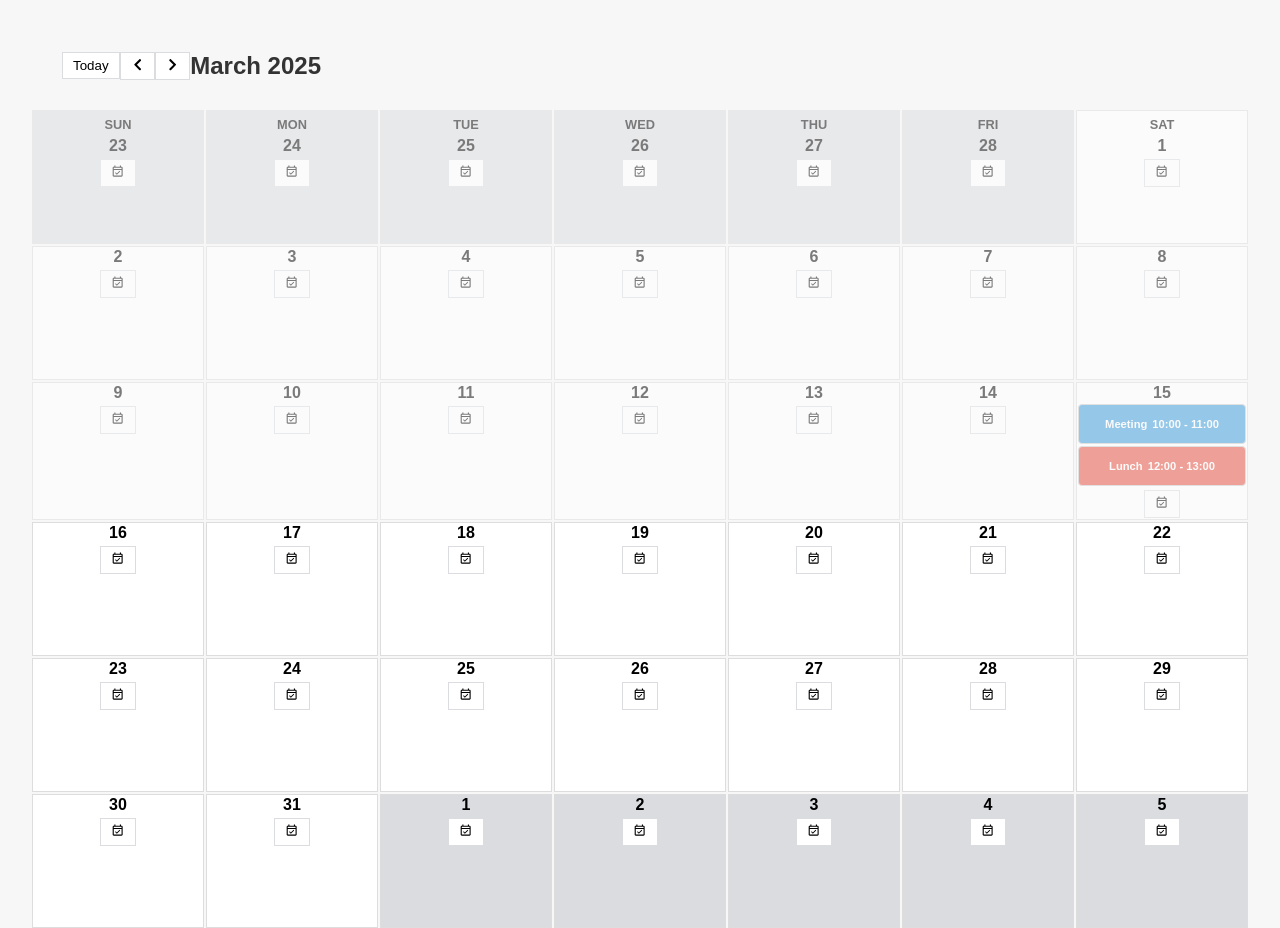
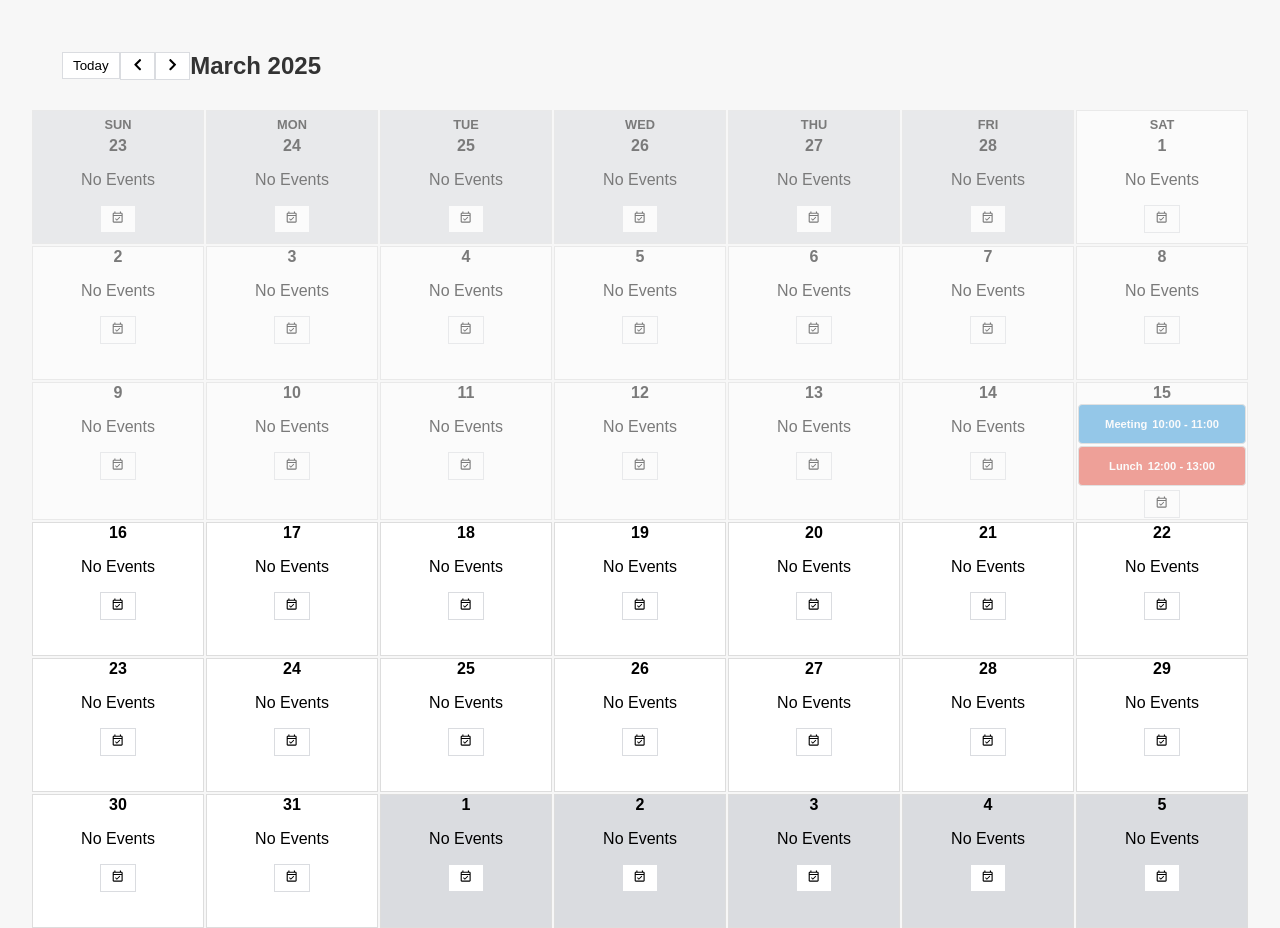
Before and after one commit to SantiagoYanezFerreiro/google-calendar-clone, a React (Vite) app: page / in a window 1280 px wide. Built offline with nearby package versions, Linux system fonts and the light colour scheme.

Commit message:
fixed console errors and warnings

```diff
--- a/src/components/Calendar.tsx
+++ b/src/components/Calendar.tsx
@@ -114,7 +114,7 @@ const Calendar: React.FC<CalendarProps> = ({ events, onEventClick }) => {
 
           const eventsForDay = getEventsForDay(day);
           const visibleEvents = eventsForDay.slice(0, MAX_VISIBLE_EVENTS);
-          const overflowEvents = eventsForDay.slice(MAX_VISIBLE_EVENTS);
+          const dayOverflowEvents = eventsForDay.slice(MAX_VISIBLE_EVENTS);
 
           return (
             <div key={index} className={dayClass}>
@@ -124,15 +124,19 @@ const Calendar: React.FC<CalendarProps> = ({ events, onEventClick }) => {
                 </div>
               )}
               <span className="day-number">{format(day, "d")}</span>
-              {visibleEvents.map((event, idx) => (
-                <Event key={idx} event={event} onClick={onEventClick} />
-              ))}
+              {eventsForDay && eventsForDay.length > 0 ? (
+                visibleEvents.map((event) => (
+                  <Event key={event.id} event={event} onClick={onEventClick} />
+                ))
+              ) : (
+                <p>No Events</p>
+              )}
               {overflowEvents.length > 0 && (
                 <button
                   className="overflow-button"
                   onClick={(e) => {
                     e.stopPropagation();
-                    openOverflowModal(day, overflowEvents);
+                    openOverflowModal(day, dayOverflowEvents);
                   }}
                   aria-label={`Show ${overflowEvents.length} more events`}
                 >
```
